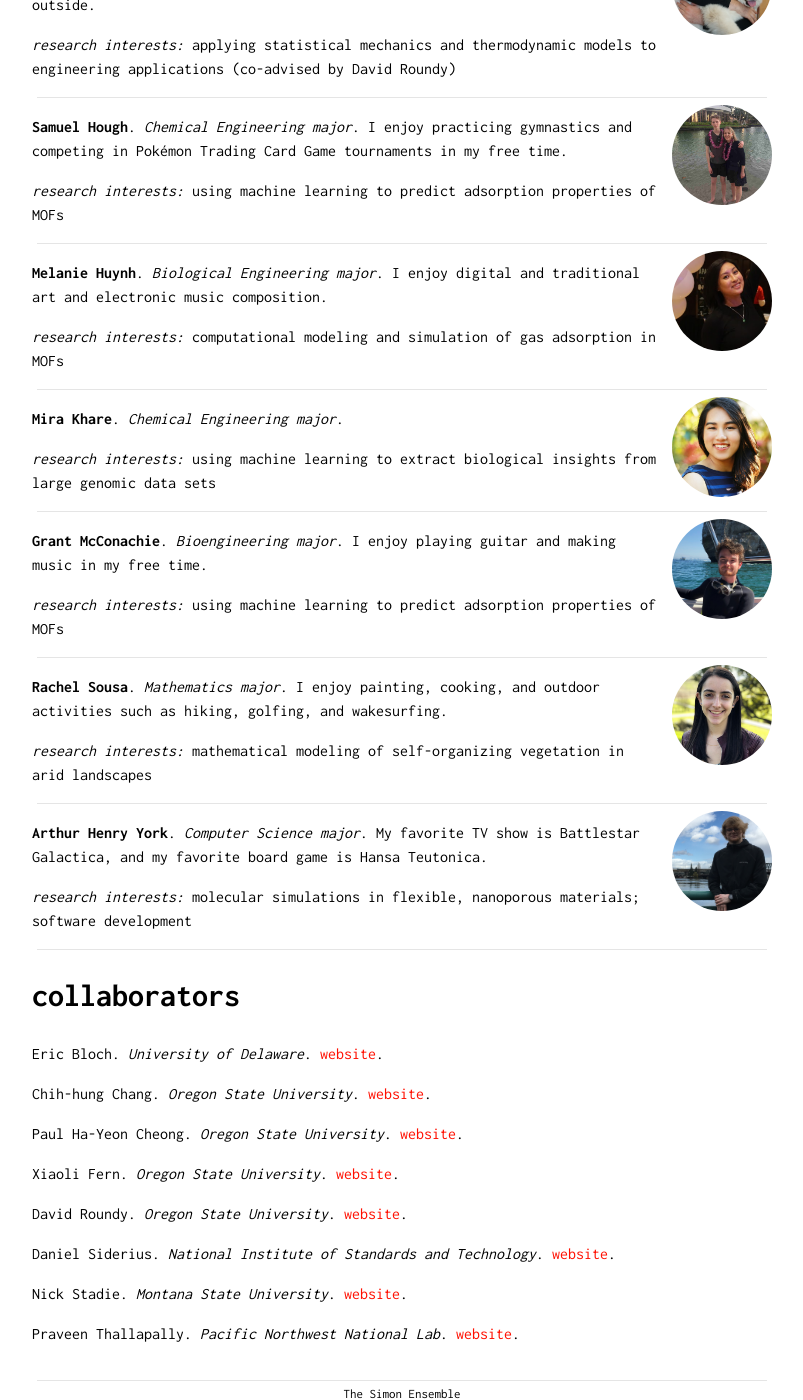
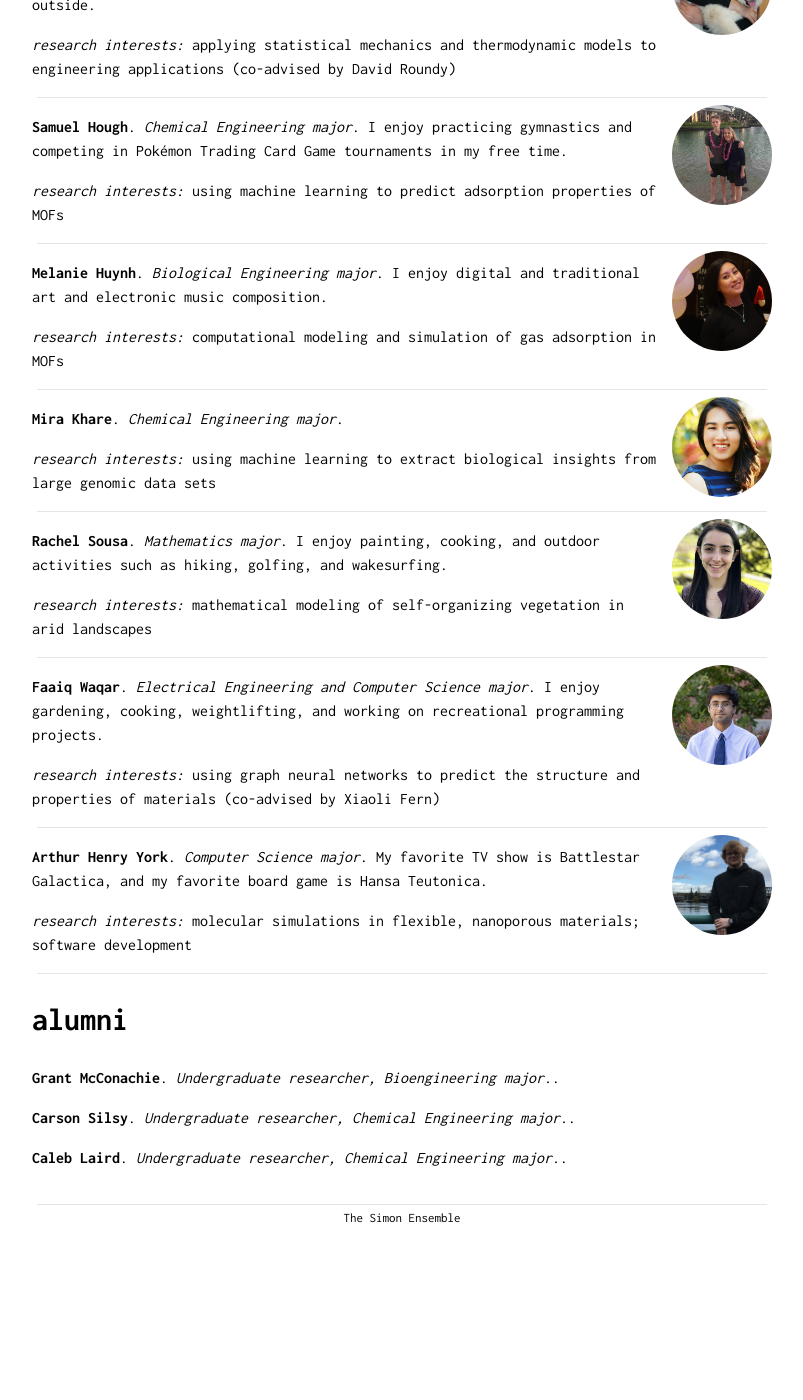
Before and after one commit to SimonEnsemble/oldish_SimonEnsemble.github.io, a Jekyll site: the page built from ppl/index.md, in a window 1280 px wide and 1400 px high, scrolled down 1745 px. Shown: the whole window, without its empty margins (238-1041 px from the left). Built offline with Jekyll 4.4.1, drawn with Linux system fonts in a browser that asks for light colours; after the commit the page ends 2969 px from its top, so only the background shows below that.

Commit message:
add faaiq, mk alumni section

```diff
--- /dev/null
+++ b/_data/alumni.yml
@@ -0,0 +1,8 @@
+- name: Grant McConachie
+  info: Undergraduate researcher, Bioengineering major.
+
+- name: Carson Silsy
+  info: Undergraduate researcher, Chemical Engineering major.
+
+- name: Caleb Laird
+  info: Undergraduate researcher, Chemical Engineering major.
--- a/_data/ugrads.yml
+++ b/_data/ugrads.yml
@@ -22,18 +22,18 @@
   research: using machine learning to extract biological insights from large genomic data sets
   foto: photos/MiraKhare.jpg
 
-- name: Grant McConachie
-  about: I enjoy playing guitar and making music in my free time.
-  major: Bioengineering
-  research: using machine learning to predict adsorption properties of MOFs
-  foto: photos/grant.jpeg
-
 - name: Rachel Sousa
   major: Mathematics
   about: I enjoy painting, cooking, and outdoor activities such as hiking, golfing, and wakesurfing.
   research: mathematical modeling of self-organizing vegetation in arid landscapes
   foto: photos/RachelSousa.jpg
 
+- name: Faaiq Waqar
+  major: Electrical Engineering and Computer Science
+  about: I enjoy gardening, cooking, weightlifting, and working on recreational programming projects.
+  research: using graph neural networks to predict the structure and properties of materials (co-advised by Xiaoli Fern)
+  foto: photos/faaiq.jpg
+
 - name: Arthur Henry York
   major: Computer Science
   about: My favorite TV show is Battlestar Galactica, and my favorite board game is Hansa Teutonica.
--- a/ppl/index.md
+++ b/ppl/index.md
@@ -54,8 +54,9 @@ Since 2017, Cory is an assistant professor at Oregon State University in the Sch
 
 {% endfor %}
 
-# collaborators
+# alumni
 
-{% for collab in site.data.collabs%}
-{{ collab.name }}. *{{ collab.org }}*. <a href="{{ collab.web }}">website</a>.
+{% for alum in site.data.alumni %}
+**{{ alum.name }}**. *{{ alum.info }}*.
+
 {% endfor %}
```
Also changed, not shown: ppl/photos/faaiq.jpg (added).
